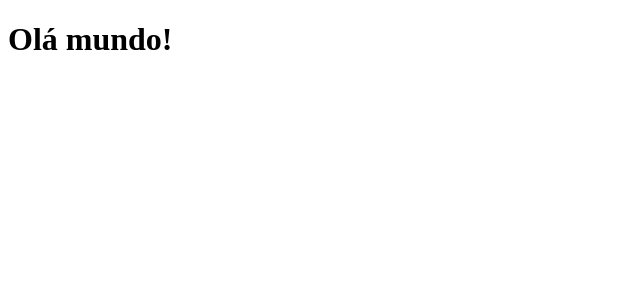
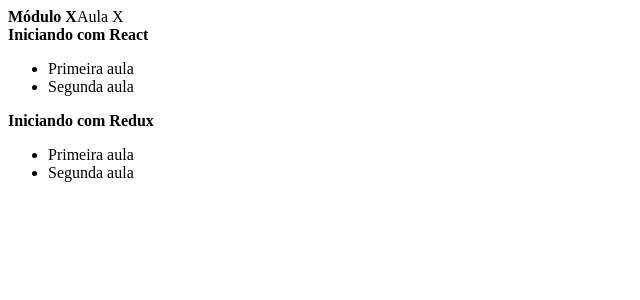
Before and after one commit to caioalexandrebr/react-redux, a React (Create React App) app: page / in a window 1280 px wide. Shown: the top 300 px of the page, without its empty margins (0-640 px from the left). Built offline with nearby package versions, Linux system fonts and the light colour scheme.

Commit message:
feat(components): adding sidebar and video components

```diff
--- a/src/App.js
+++ b/src/App.js
@@ -1,8 +1,14 @@
 import React from 'react';
+
+import Sidebar from "./components/Sidebar";
+import Video from "./components/Video";
 
 function App() {
   return (
-    <h1>Olá mundo!</h1>
+    <div>
+      <Video/>
+      <Sidebar/>
+    </div>
   );
 }
 
--- /dev/null
+++ b/src/components/Sidebar/index.js
@@ -0,0 +1,54 @@
+import React, { Component } from 'react';
+
+export default class Sidebar extends Component {
+  state = {
+    modules: [
+      {
+        id: 1,
+        title: 'Iniciando com React',
+        lessons: [
+          {
+            id: 1,
+            title: 'Primeira aula'
+          },
+          {
+            id: 2,
+            title: 'Segunda aula'
+          }
+        ]
+      },
+      {
+        id: 2,
+        title: 'Iniciando com Redux',
+        lessons: [
+          {
+            id: 1,
+            title: 'Primeira aula'
+          },
+          {
+            id: 2,
+            title: 'Segunda aula'
+          }
+        ]
+      },
+    ]
+  };
+
+  render() {
+    const { modules } = this.state;
+    return (
+      <aside>
+        { modules.map(module => (
+          <div key={module.id}>
+            <strong>{ module.title }</strong>
+            <ul>
+              { module.lessons.map(lesson => (
+                <li>{ lesson.title }</li>
+              )) }
+            </ul>
+          </div>
+        )) }
+      </aside>
+    );
+  }
+}
--- /dev/null
+++ b/src/components/Video/index.js
@@ -0,0 +1,12 @@
+import React, { Component } from 'react';
+
+export default class Video extends Component {
+  render() {
+    return(
+      <div>
+        <strong>Módulo X</strong>
+        <span>Aula X</span>
+      </div>
+    );
+  }
+}
```
